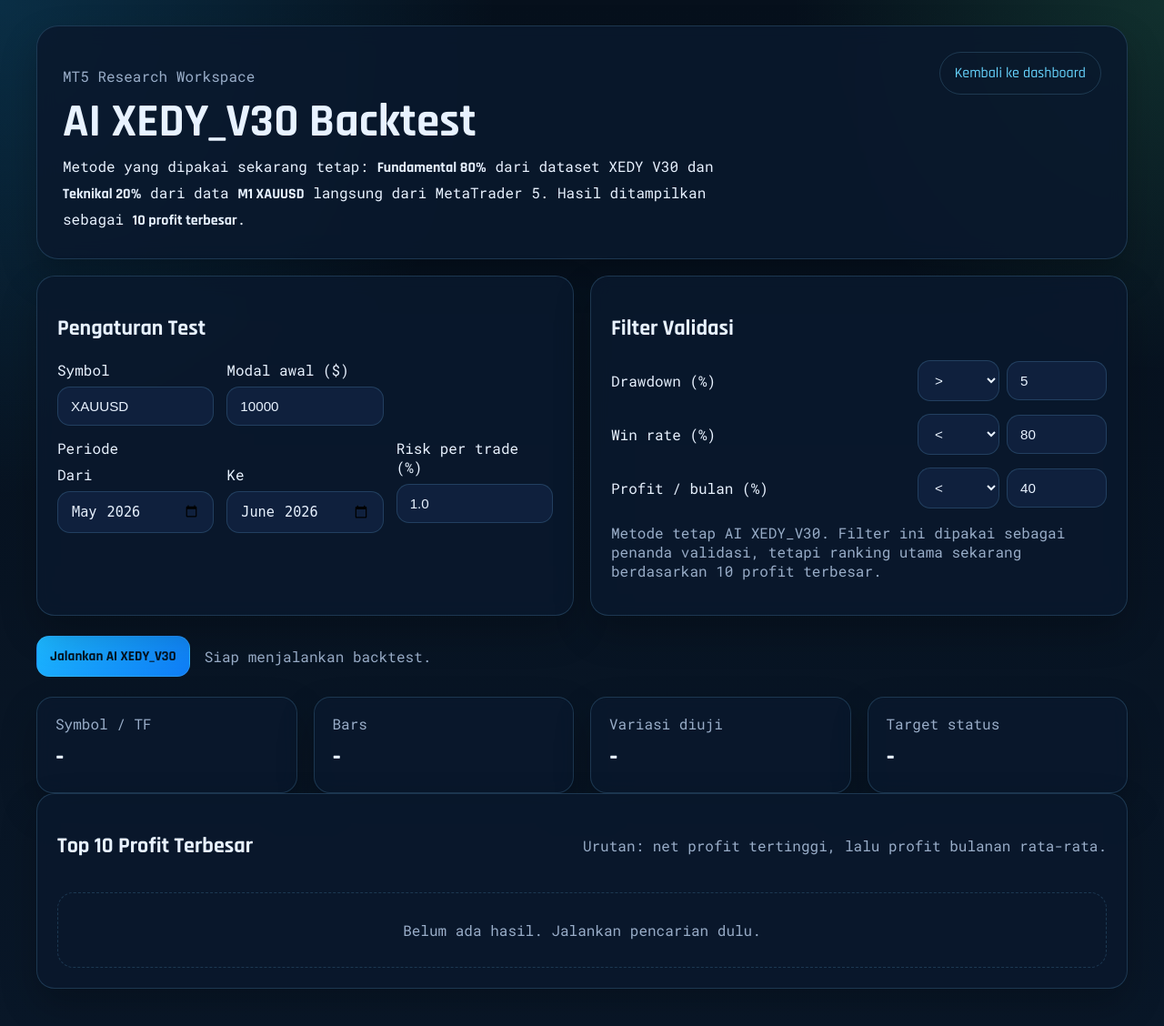
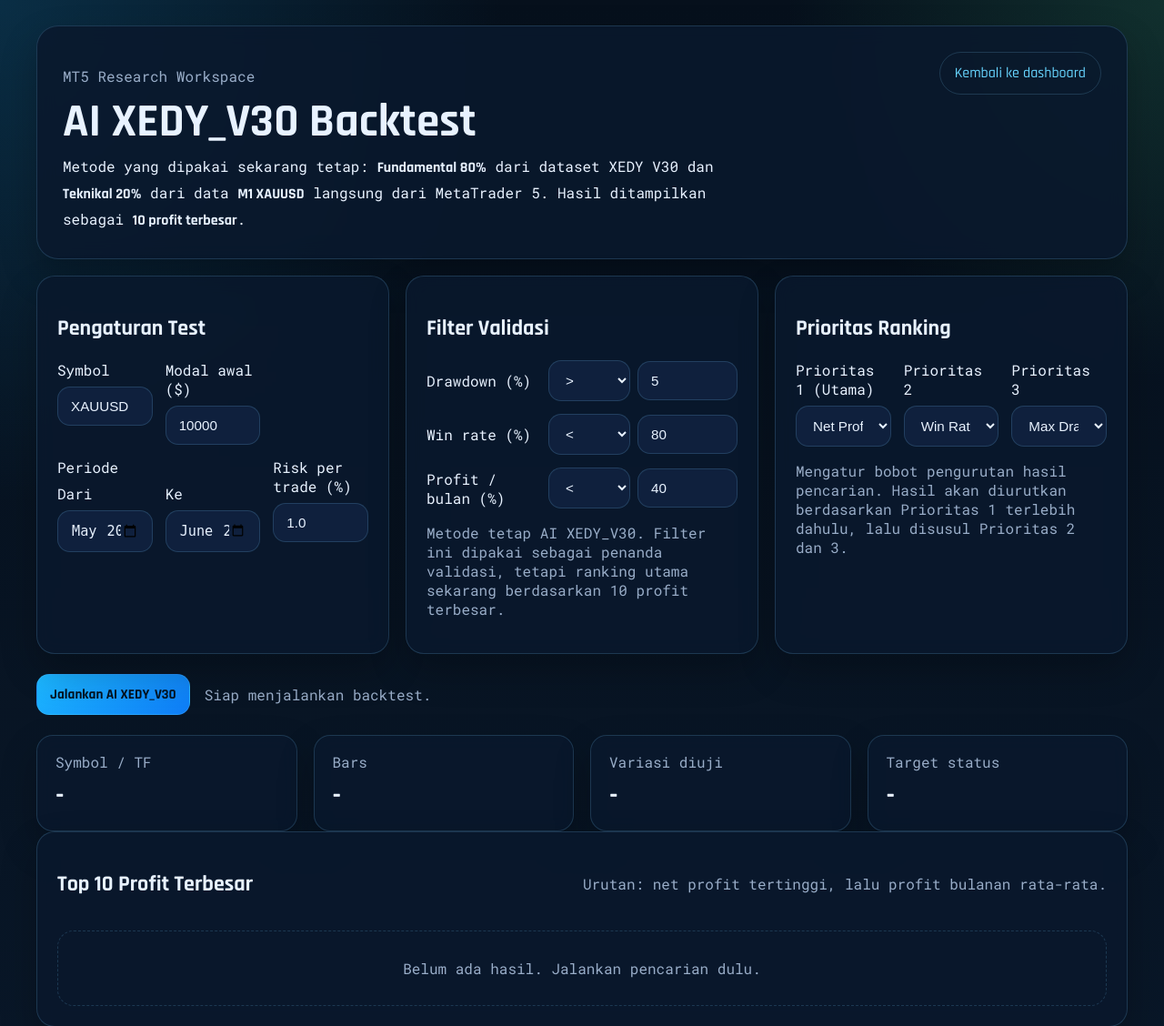
Before and after one commit to Praja04/Sentimen-ai, a Flask app: page /backtest in a window 1280 px wide. Shown: the top 1128 px of the page at 91% size. Before the commit the page ends 1087 px from the top, so only its background shows below. Run offline with Flask 3, Linux system fonts and the light colour scheme.

Commit message:
Implement sorting priority panel in UI and backend ranking

```diff
--- a/app.py
+++ b/app.py
@@ -950,16 +950,25 @@ def build_self_learning_strategies(seed_results):
     return refined
 
 
-def rank_results(results):
-    results.sort(
-        key=lambda item: (
-            item["passes_filters"],
-            item["net_profit_pct"],
-            item["avg_monthly_profit_pct"],
-            item["avg_mfe_r"] - item["avg_mae_r"],
-        ),
-        reverse=True,
-    )
+def rank_results(results, sort_priority=None):
+    sort_priority = sort_priority or ["net_profit", "win_rate", "drawdown"]
+
+    def get_sort_key(item):
+        key_tuple = [item.get("passes_filters", False)]
+        for p in sort_priority:
+            if p == "net_profit":
+                key_tuple.append(float(item.get("net_profit_pct", 0.0)))
+            elif p == "win_rate":
+                key_tuple.append(float(item.get("win_rate", 0.0)))
+            elif p == "drawdown":
+                key_tuple.append(-float(item.get("max_drawdown_pct", 100.0)))
+            elif p == "monthly_profit":
+                key_tuple.append(float(item.get("avg_monthly_profit_pct", 0.0)))
+        # Tie-breaker
+        key_tuple.append(float(item.get("avg_mfe_r", 0.0) - item.get("avg_mae_r", 0.0)))
+        return tuple(key_tuple)
+
+    results.sort(key=get_sort_key, reverse=True)
     return results
 
 
@@ -971,6 +980,7 @@ def search_backtest_methods(
     initial_capital=10000.0,
     start_month=None,
     end_month=None,
+    sort_priority=None,
 ):
     rates = fetch_mt5_rates(symbol=symbol, days=days, start_month=start_month, end_month=end_month)
     risk_context = get_symbol_risk_context(symbol)
@@ -1003,7 +1013,7 @@ def search_backtest_methods(
                 continue
             result["passes_filters"] = evaluate_result_against_filters(result, filters)
             current_results.append(result)
-        rank_results(current_results)
+        rank_results(current_results, sort_priority=sort_priority)
         all_results.extend(current_results)
         passes = sum(1 for item in current_results if item["passes_filters"])
         learning_iterations.append(
@@ -1032,7 +1042,7 @@ def search_backtest_methods(
         if previous is None or item["net_profit_pct"] > previous["net_profit_pct"]:
             deduped[dedupe_key] = item
 
-    results = rank_results(list(deduped.values()))
+    results = rank_results(list(deduped.values()), sort_priority=sort_priority)
     top_results = results[:10]
     passing_count = sum(1 for item in results if item["passes_filters"])
 
@@ -1081,6 +1091,7 @@ def api_backtest_search():
             initial_capital=float(payload.get("initial_capital", 10000)),
             start_month=payload.get("start_month"),
             end_month=payload.get("end_month"),
+            sort_priority=payload.get("sort_priority", ["net_profit", "win_rate", "drawdown"]),
             filters={
                 "drawdown": {
                     "operator": filters.get("drawdown", {}).get("operator", ">"),
--- a/static/backtest.css
+++ b/static/backtest.css
@@ -95,7 +95,7 @@ h1 {
 }
 
 .control-grid {
-    grid-template-columns: repeat(2, minmax(0, 1fr));
+    grid-template-columns: repeat(3, minmax(0, 1fr));
 }
 
 .panel {
--- a/static/backtest.html
+++ b/static/backtest.html
@@ -88,6 +88,40 @@
                 </div>
                 <p class="hint">Metode tetap AI XEDY_V30. Filter ini dipakai sebagai penanda validasi, tetapi ranking utama sekarang berdasarkan 10 profit terbesar.</p>
             </div>
+
+            <div class="panel">
+                <h2>Prioritas Ranking</h2>
+                <div class="form-grid">
+                    <label>
+                        <span>Prioritas 1 (Utama)</span>
+                        <select id="priority1">
+                            <option value="net_profit">Net Profit (%)</option>
+                            <option value="win_rate">Win Rate (%)</option>
+                            <option value="drawdown">Max Drawdown (%)</option>
+                            <option value="monthly_profit">Monthly Profit (%)</option>
+                        </select>
+                    </label>
+                    <label>
+                        <span>Prioritas 2</span>
+                        <select id="priority2">
+                            <option value="win_rate">Win Rate (%)</option>
+                            <option value="net_profit">Net Profit (%)</option>
+                            <option value="drawdown">Max Drawdown (%)</option>
+                            <option value="monthly_profit">Monthly Profit (%)</option>
+                        </select>
+                    </label>
+                    <label>
+                        <span>Prioritas 3</span>
+                        <select id="priority3">
+                            <option value="drawdown">Max Drawdown (%)</option>
+                            <option value="net_profit">Net Profit (%)</option>
+                            <option value="win_rate">Win Rate (%)</option>
+                            <option value="monthly_profit">Monthly Profit (%)</option>
+                        </select>
+                    </label>
+                </div>
+                <p class="hint">Mengatur bobot pengurutan hasil pencarian. Hasil akan diurutkan berdasarkan Prioritas 1 terlebih dahulu, lalu disusul Prioritas 2 dan 3.</p>
+            </div>
         </section>
 
         <section class="action-bar">
--- a/static/backtest.js
+++ b/static/backtest.js
@@ -10,6 +10,12 @@ const elements = {
     wrValue: document.getElementById("wrValue"),
     mpOperator: document.getElementById("mpOperator"),
     mpValue: document.getElementById("mpValue"),
+    priority1: document.getElementById("priority1"),
+    priority2: document.getElementById("priority2"),
+    priority3: document.getElementById("priority3"),
+    priority1: document.getElementById("priority1"),
+    priority2: document.getElementById("priority2"),
+    priority3: document.getElementById("priority3"),
     runBacktest: document.getElementById("runBacktest"),
     statusText: document.getElementById("statusText"),
     resultsContainer: document.getElementById("resultsContainer"),
@@ -149,6 +155,11 @@ async function runBacktestSearch() {
 
     const payload = {
         symbol: elements.symbol.value.trim() || "XAUUSD",
+        sort_priority: [
+            elements.priority1.value,
+            elements.priority2.value,
+            elements.priority3.value
+        ],
         initial_capital: Number(elements.initialCapital.value || 10000),
         start_month: elements.startMonth.value || null,
         end_month: elements.endMonth.value || null,
```
Also changed, not shown: xedy_v30_data.json (+14 -14 lines).
